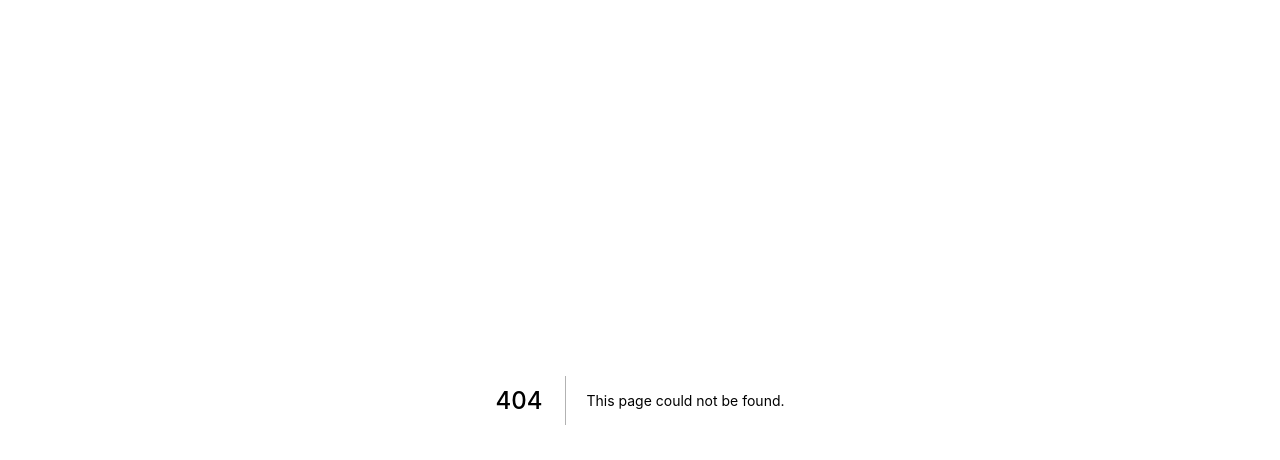
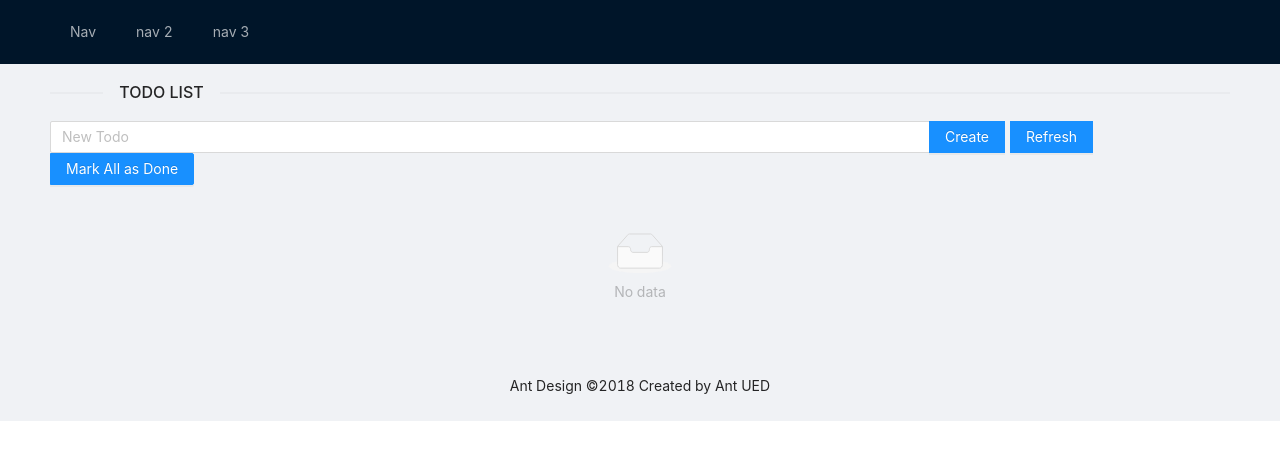
Before and after one commit to JustinPaul25/boiler-plate-exer, a Next.js app: page /todo/test in a window 1280 px wide. Before the commit this address had no page. Shown: the top 460 px of the page. Built offline with nearby package versions, Linux system fonts and the light colour scheme.

Commit message:
antd component

```diff
--- a/src/app/styles/globals.css
+++ b/src/app/styles/globals.css
@@ -14,3 +14,20 @@ a {
 * {
     box-sizing: border-box;
 }
+
+#components-layout-demo-top-side .logo {
+    float: left;
+    width: 120px;
+    height: 31px;
+    margin: 16px 24px 16px 0;
+    background: rgba(255, 255, 255, 0.3);
+}
+
+.ant-row-rtl #components-layout-demo-top-side .logo {
+    float: right;
+    margin: 16px 0 16px 24px;
+}
+
+.site-layout-background {
+    background: #fff;
+}
--- /dev/null
+++ b/src/pages/Components/footer.tsx
@@ -0,0 +1,12 @@
+import React from "react";
+
+import { Layout } from 'antd';
+const { Footer } = Layout;
+
+const footer = () => {
+    return (
+        <Footer style={{ textAlign: 'center' }}>Ant Design ©2018 Created by Ant UED</Footer>
+    )
+}
+
+export default footer
--- /dev/null
+++ b/src/pages/Components/layout.tsx
@@ -0,0 +1,19 @@
+import Navbar from './navbar'
+import Footer from './footer'
+import { Layout } from 'antd';
+
+const { Content } = Layout;
+
+export default function layout({ children }) {
+  return (
+    <>
+    <Layout>
+        <Navbar />
+            <Content style={{ padding: '0 50px' }}>
+                <main>{children}</main>
+            </Content>
+        <Footer />
+    </Layout>
+    </>
+  )
+}
--- /dev/null
+++ b/src/pages/Components/navbar.tsx
@@ -0,0 +1,23 @@
+import React from "react";
+
+import { Layout, Menu } from 'antd';
+const { Header } = Layout;
+
+class Navbar extends React.Component {
+    state = {selectedKey: '1'}
+
+    render() {
+        return (
+            <Header className="header">
+                <div className="logo" />
+                <Menu theme="dark" mode="horizontal" selectedKeys={this.selectedKey}>
+                    <Menu.Item key="1"><a href="/todo/test">Nav</a></Menu.Item>
+                    <Menu.Item onClick={ () => console.log('dfdf')} key="2">nav 2</Menu.Item>
+                    <Menu.Item key="3">nav 3</Menu.Item>
+                </Menu>
+            </Header>
+        )
+    }
+}
+
+export default Navbar
--- a/src/pages/_app.tsx
+++ b/src/pages/_app.tsx
@@ -1,14 +1,18 @@
 import "../app/styles/globals.css"
+import 'antd/dist/antd.css';
 
 import PropTypes from "prop-types"
 import { Provider } from "react-redux"
+import Layout from "./Components/layout"
 
 import { store } from "../app/redux/store"
 
 function MyApp({ Component, pageProps }) {
     return (
         <Provider store={store}>
-            <Component {...pageProps} />
+            <Layout>
+                <Component {...pageProps} />
+            </Layout>
         </Provider>
     )
 }
--- a/src/pages/index.tsx
+++ b/src/pages/index.tsx
@@ -100,13 +100,13 @@ export default function Home() {
             </div>
             <div>
                 <h2>Sync Reducer</h2>
-                {/* <div>
+                <div>
                     <ul>
                         {syncTodos.map((todos) => (
                             <li>{todos}</li>
                         ))}
                     </ul>
-                </div> */}
+                </div>
             </div>
         </div>
     )
--- /dev/null
+++ b/src/pages/todo/test.tsx
@@ -0,0 +1,99 @@
+import { Button, Divider, List, Skeleton, Checkbox, Input } from 'antd';
+
+import Todo from "domain/entities/Todo"
+import { useState } from "react"
+
+import { useAppDispatch, useAppSelector } from "../../app/redux/hooks"
+import { fetchList, storeTodo, deleteTodo, updateTodo, doneTodo, doneAllTodo } from "../../app/redux/todo/asyncTodo.slice"
+
+export default function Test() {
+    const [todo, setTodo] = useState('')
+    const [isEdit, setIsEdit] = useState(false)
+    const [toEdit, setToEdit] = useState(null)
+
+
+    const { asyncTodos, loading, syncTodos } = useAppSelector((state) => ({
+        asyncTodos: state.asyncTodoSlice.asyncTodos,
+        loading: state.asyncTodoSlice.loading,
+        syncTodos: state.syncTodoSlice.syncTodos
+    }))
+
+    const dispatch = useAppDispatch()
+
+    const handleClick = () => {
+        dispatch(fetchList())
+        setIsEdit(false)
+        setToEdit(null)
+        setTodo('')
+    }
+
+    const handleTodoChange = (e: any) => {
+        setTodo(e.target.value)
+    }
+
+    const handleIsDoneChange = (e: any) => {
+        dispatch(doneTodo({item: e.target.value}))
+    }
+
+    const handleDoneAllTodo = () => {
+        dispatch(doneAllTodo({item: toEdit, data:todo}))
+    }
+
+    const handleSubmitTodo = () => {
+        if(isEdit) {
+            dispatch(updateTodo({item: toEdit, data:todo}))
+            setIsEdit(false)
+            setToEdit(null)
+        } else {
+            dispatch(storeTodo({todo: todo}))
+        }
+
+        setTodo('')
+    }
+
+    const handleDeleteTodo = (item, isDone) => {
+        dispatch(deleteTodo({id: item, isDone: isDone}))
+    }
+
+    const handleEditTodo = (item) => {
+        setTodo(item.title)
+        setIsEdit(true)
+        setToEdit(item)
+        dispatch(deleteTodo({item: item, list: asyncTodos}))
+    }
+
+    return (
+        <div>
+            <div>
+                <Divider orientation="left">TODO LIST</Divider>
+                <div>
+                    <Input.Group compact>
+                        <Input style={{ width: 'calc(100% - 300px)' }} value={todo} type="text" placeholder="New Todo" onChange={handleTodoChange} />
+                        <Button style={{ marginRight: '5px' }} onClick={handleSubmitTodo} disabled={loading} type="primary">{ isEdit ? 'Update' :  'Create'}</Button>
+                        <Button type="primary" onClick={handleClick} disabled={loading}>Refresh</Button>
+                        <Button type="primary" onClick={handleDoneAllTodo} disabled={loading}>Mark All as Done</Button>
+                    </Input.Group>
+                </div>
+                <List
+                    itemLayout="horizontal"
+                    dataSource={asyncTodos}
+                    renderItem={item =>
+                        console.log(item) || (
+                            <List.Item
+                            actions={[<Button type="primary" onClick={() => handleEditTodo(item)} disabled={loading}>Edit</Button>, <Button type="primary" onClick={() => handleDeleteTodo(item.id, item.isDone)} disabled={loading}>Delete</Button>]}
+                            >
+                            <Checkbox style={{ marginRight: '2rem' }} value={item.id} onChange={handleIsDoneChange} checked={item.isDone}></Checkbox>
+                            <Skeleton avatar title={false} loading={loading} active>
+                                <List.Item.Meta
+                                title={<a href="https://ant.design">{item.title}</a>}
+                                description="Ant Design, a design language for background applications, is refined by Ant UED Team"
+                                />
+                            </Skeleton>
+                            </List.Item>
+                        )
+                    }
+                />
+            </div>
+        </div>
+    )
+}
```
